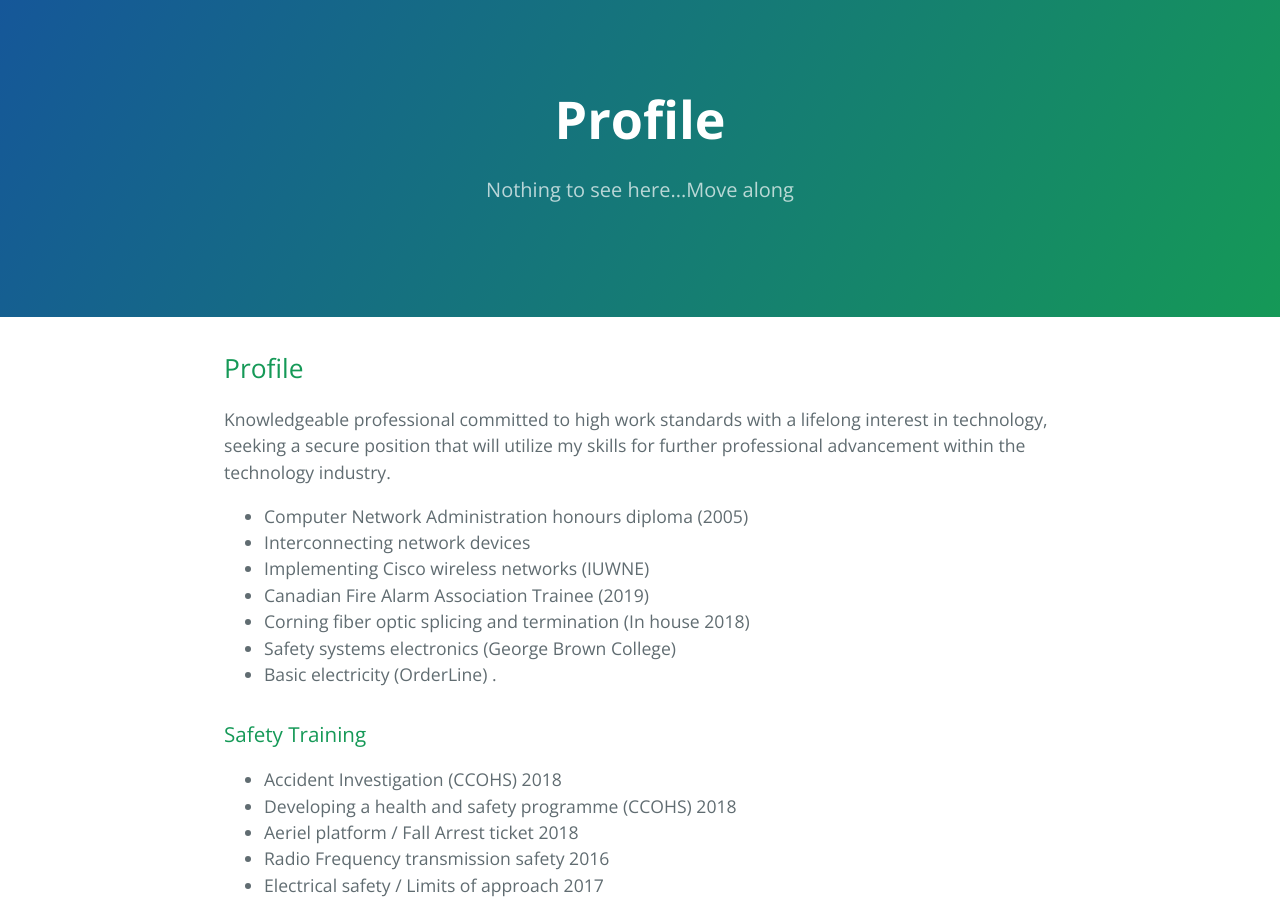
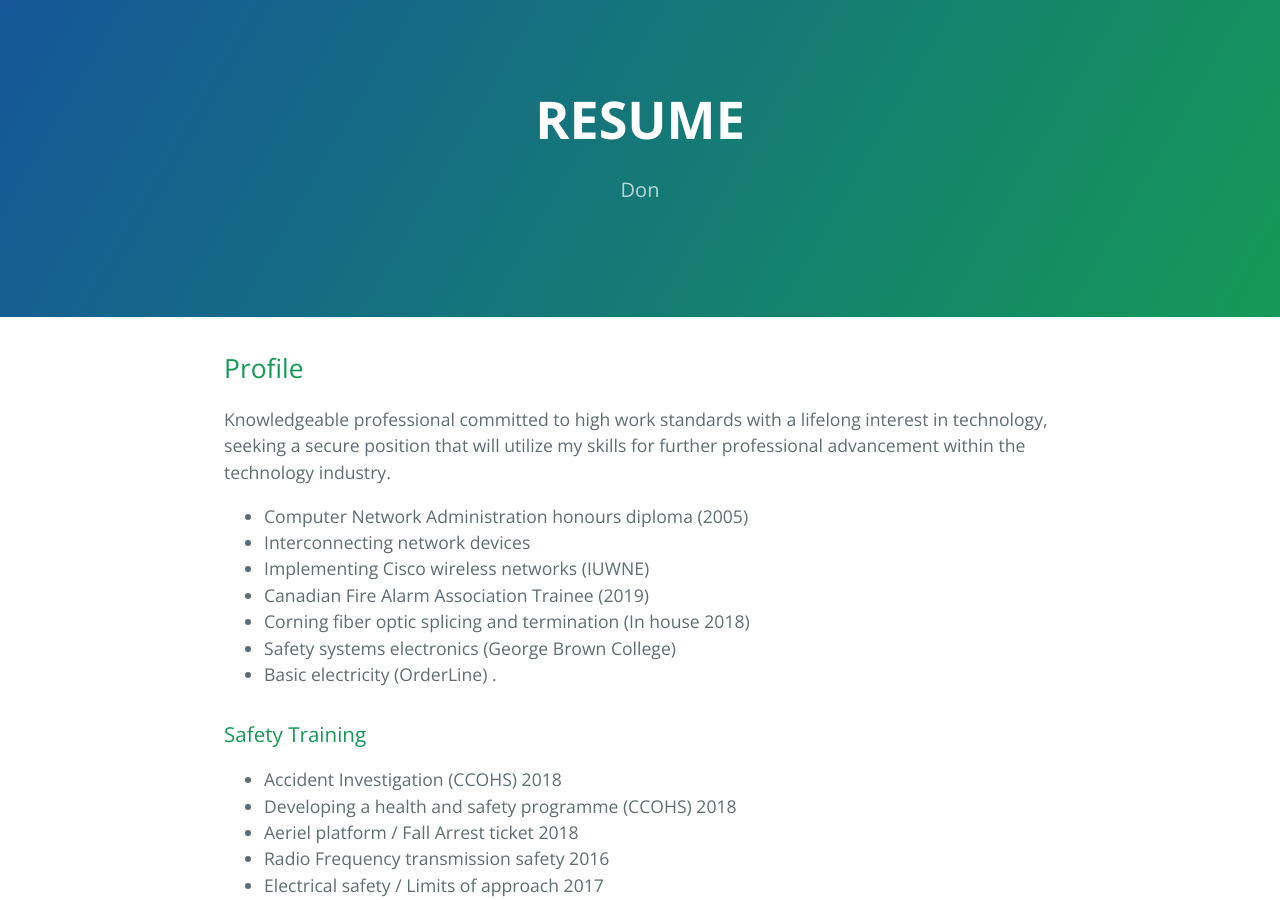
Before and after one commit to Spiralman1/spiralman1.github.io, a Jekyll site: the page built from another-page200.md, in a window 1280 px wide and 900 px high. Built offline with Jekyll 4.4.1, drawn with Linux system fonts in a browser that asks for light colours; our own code applies the rules of GitHub Pages for plain Markdown files.

Commit message:
Update another-page200.md

```diff
--- a/another-page200.md
+++ b/another-page200.md
@@ -1,5 +1,7 @@
 ---
 layout: default
+title: RESUME
+description: Don
 ---
 
 
```
